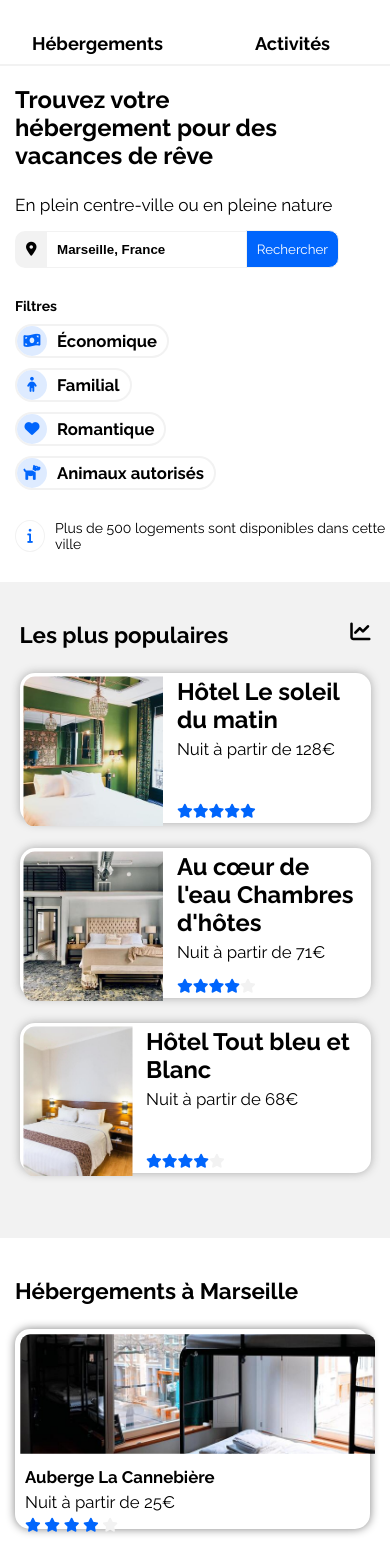
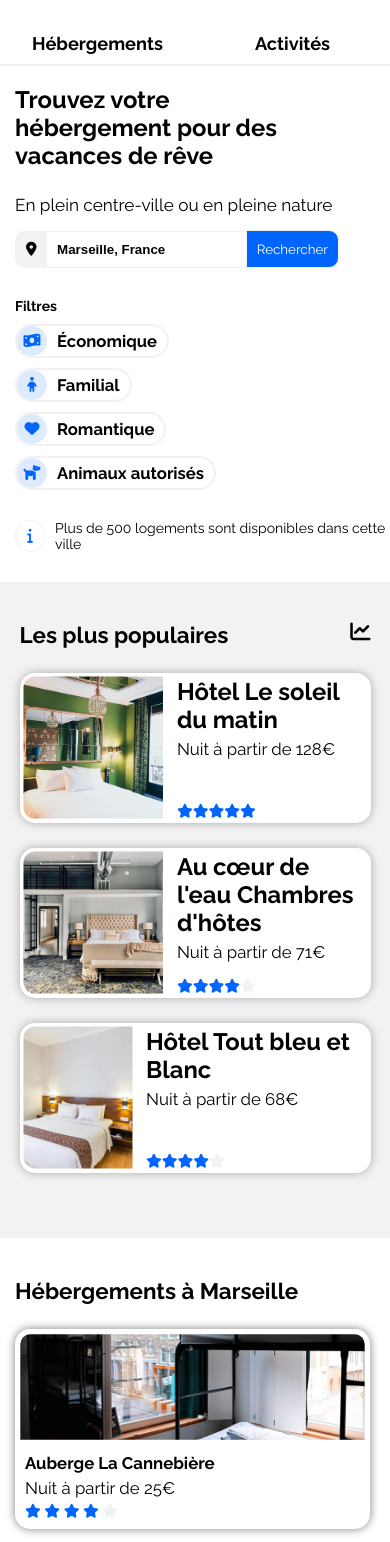
Before and after one commit to ValerianFillonneau/Openclassroomsproject2, a plain HTML site: page P2_Reservia.html in a window 390 px wide. Shown: the part 58-1600 px from the top of the page. Drawn offline with Linux system fonts and the light colour scheme.

Commit message:
correction des images version mobile

```diff
--- a/P2_Reservia.css
+++ b/P2_Reservia.css
@@ -696,7 +696,7 @@ ul
     #matin, #eau, #bleu
     {
         width: 40%;
-        height: 100%;
+        height: 95%;
     }
 
     #hebergement
@@ -714,8 +714,8 @@ ul
 
     #cannebiere, #port, #mouette, #mer, #panier, #amina
     {
-        width: 100%;
-        height: 60%;
+        width: 97%;
+        height: 53%;
     }
 
     #Activites
```
